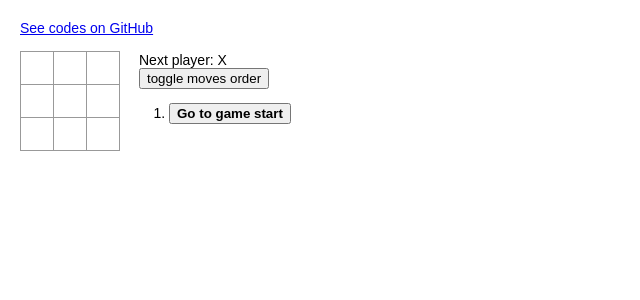
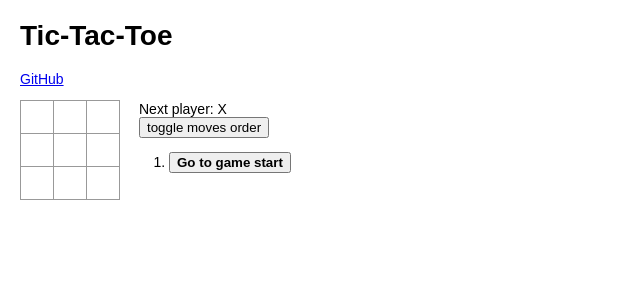
Before and after one commit to KushibikiMashu/tdd-with-react-tic-tac-toe, a React (Create React App) app: page / in a window 1280 px wide. Shown: the top 300 px of the page, without its empty margins (0-640 px from the left). Built offline with nearby package versions, Linux system fonts and the light colour scheme.

Commit message:
feat: タイトルを変更

```diff
--- a/src/components/App.tsx
+++ b/src/components/App.tsx
@@ -4,11 +4,13 @@ import Game from './Game';
 
 const App: React.FC = () => (
   <>
-    <div style={{ paddingBottom: 16 }}>
+    <h1>Tic-Tac-Toe</h1>
+    <p>
       <a href="https://github.com/KushibikiMashu/tdd-with-react-tic-tac-toe">
-        See codes on GitHub
+        GitHub
       </a>
-    </div>
+    </p>
+
     <Game />
   </>
 );
```
